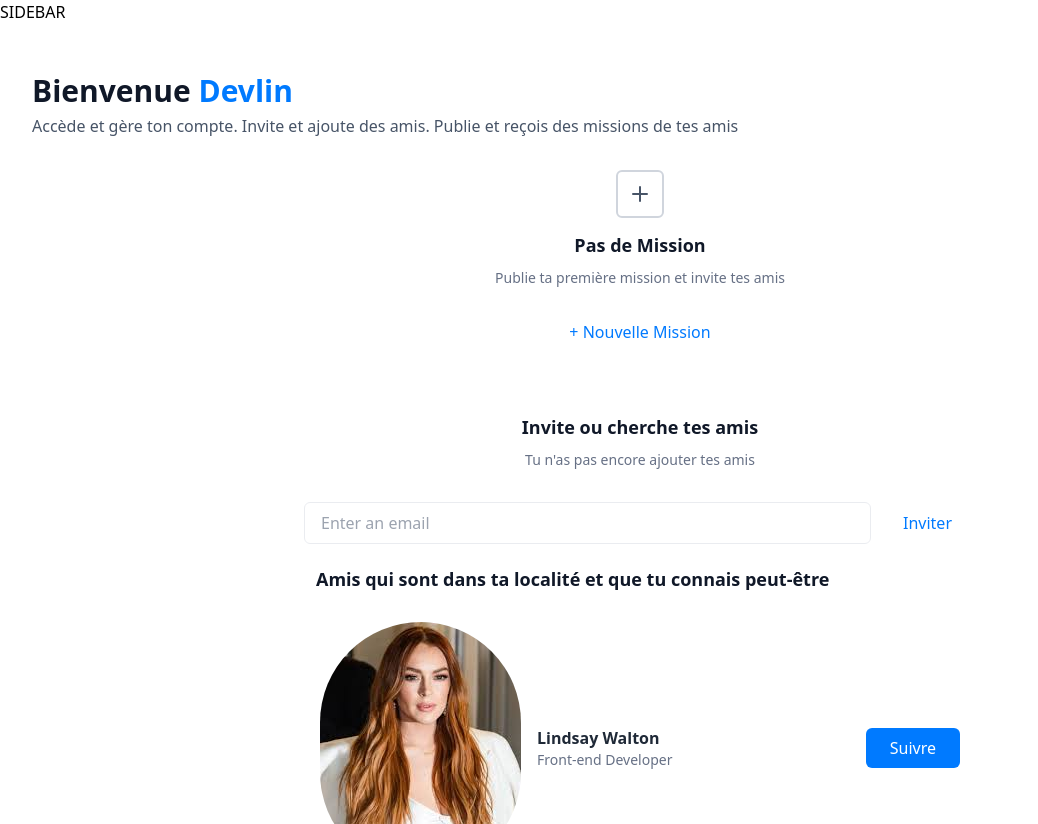
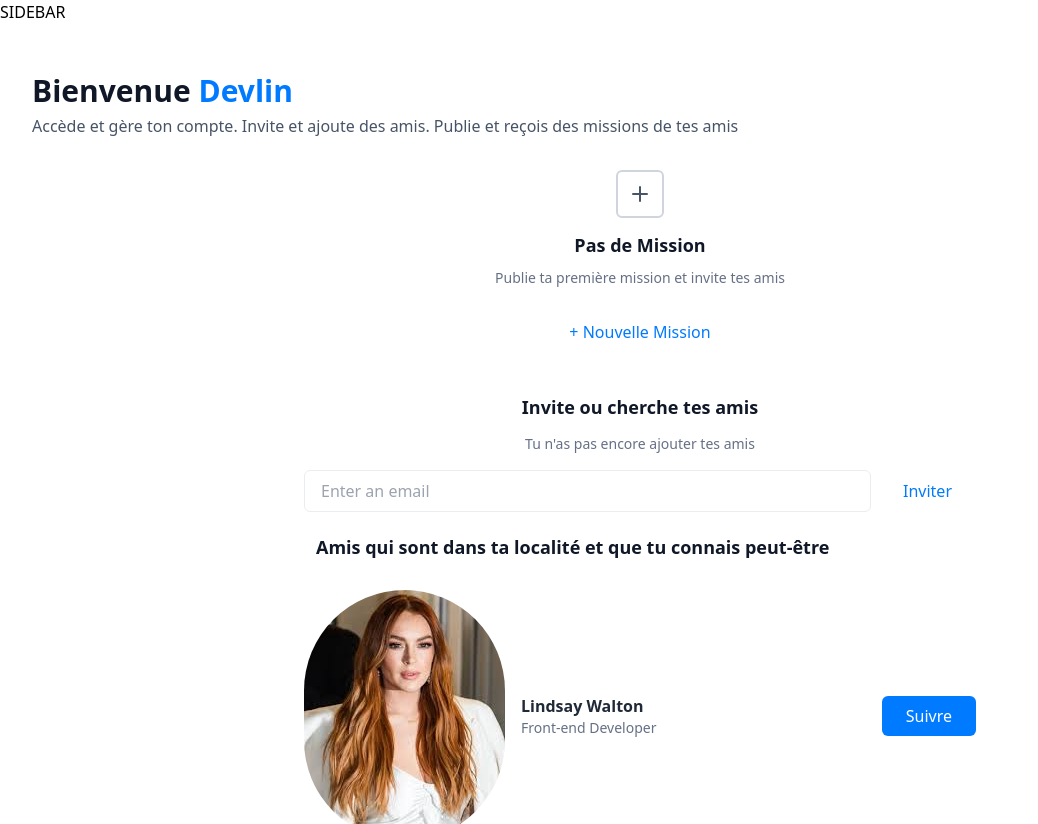
Before and after one commit to umuntu02/reactTuto, a Next.js app: page / in a window 1280 px wide. Shown: the whole page, without its empty margins (0-1038 px from the left). Built offline with nearby package versions, Linux system fonts and the light colour scheme.

Commit message:
ajuste les styles et enleve les padding

```diff
--- a/app/(root)/page.tsx
+++ b/app/(root)/page.tsx
@@ -31,11 +31,11 @@ export default function Home() {
                 />
 
                 <div className="max-w-2xl mx-auto w-full">
-                    <div className="text-center m-8">
+                    <div className="text-center">
                         <h2 className="header-2 m-3">
                             Invite ou cherche tes amis
                         </h2>
-                        <p className="text-sm text-gray-500">
+                        <p className="text-sm text-gray-500 m-4">
                             Tu n&apos;as pas encore ajouter tes amis
                         </p>
                     </div>
--- a/components/ListMember.tsx
+++ b/components/ListMember.tsx
@@ -23,7 +23,7 @@ const ListMember = () => {
   return (
     <ul className="mt-4 space-y-4">
                             {teamMembers.map((member) => (
-                                <li key={member.name} className="flex items-center justify-between p-4 border-b">
+                                <li key={member.name} className="flex items-center justify-between py-4 border-b">
                                     <div className="flex items-center space-x-4">
                                         <Image
                                             src={member.avatar} // Remplace 'member.avatar' par le bon chemin de l'image
```
